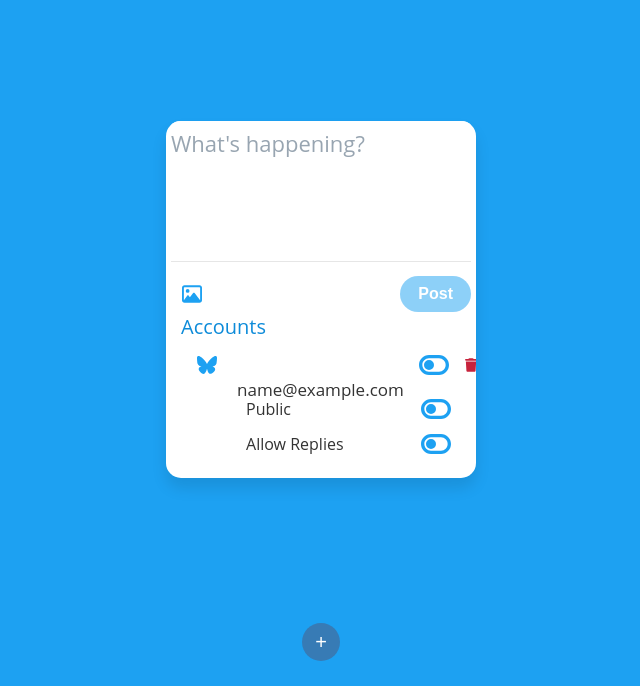
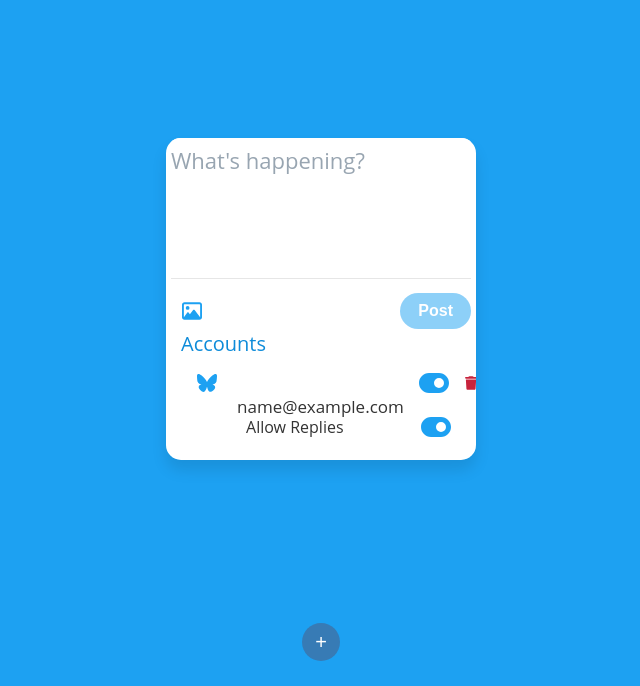
Before and after one commit to westerny1/SkyMast, a Flask app: page / in a window 1280 px wide. Shown: the part 114-800 px from the top of the page, without its empty margins (319-959 px from the left). Run offline with Flask 3, Linux system fonts and the light colour scheme; tables that the repository leaves empty hold one stand-in row (values such as "Sample post"); some web fonts are replaced.

Commit message:
Change defaults + conditionals for toggle buttons
If mastodon account, only show "Public" button, else only show "Allow Replies" button. Change the buttons' default to toggled on.

```diff
--- a/templates/index.html
+++ b/templates/index.html
@@ -80,24 +80,27 @@
 
 
                 <span class="toggle-btn">
-                    <img id="toggle{{ account.id }}" src="static/toggle-off.svg" alt="Toggle off Icon" style="width: 30px; height: 30px; margin-top: 0px;">
+                    <img id="toggle{{ account.id }}" src="static/toggle-on.svg" alt="Toggle on Icon" style="width: 30px; height: 30px; margin-top: 0px;">
                 </span>
                 <button id="del_account{{ account.id }}" name="del_account{{ account.id }}" type="submit" style="display: flex; justify-content: center; align-items: center; background: url('static/delete.svg') no-repeat center center; background-size: contain; border: none; width: 21px; height: 21px; cursor: pointer; margin: 15px 10px;">
                 </button>
             </div>
             <ul id="settings{{ account.id }}" class="acct-settings">
+                {% if account.db_website == 'mastodon' %}
                     <li class="setting" onclick="toggleIconPub({{ account.id }})">
                         <span class="setting-text">Public</span>
                         <span class="setting-togglePub">
-                        <img id="togglePub{{ account.id }}" src="static/toggle-off.svg" alt="Toggle off Icon" style="width: 30px; height: 30px; margin-top: 0px;">
+                            <img id="togglePub{{ account.id }}" src="static/toggle-on.svg" alt="Toggle off Icon" style="width: 30px; height: 30px; margin-top: 0px;">
                         </span>
                     </li>
+                {% else %}
                     <li class="setting" onclick="toggleIconRep({{ account.id }})">
                         <span class="setting-text">Allow Replies</span>
                         <span class="setting-toggleRep">
-                        <img id="toggleRep{{ account.id }}" src="static/toggle-off.svg" alt="Toggle off Icon" style="width: 30px; height: 30px; margin-top: 0px;">
+                            <img id="toggleRep{{ account.id }}" src="static/toggle-on.svg" alt="Toggle off Icon" style="width: 30px; height: 30px; margin-top: 0px;">
                         </span>
                     </li>
+                {% endif %}
             </ul>
             {% endfor %}
         </div></form>
```
Lines whose indentation alone changed are shown as unchanged.
